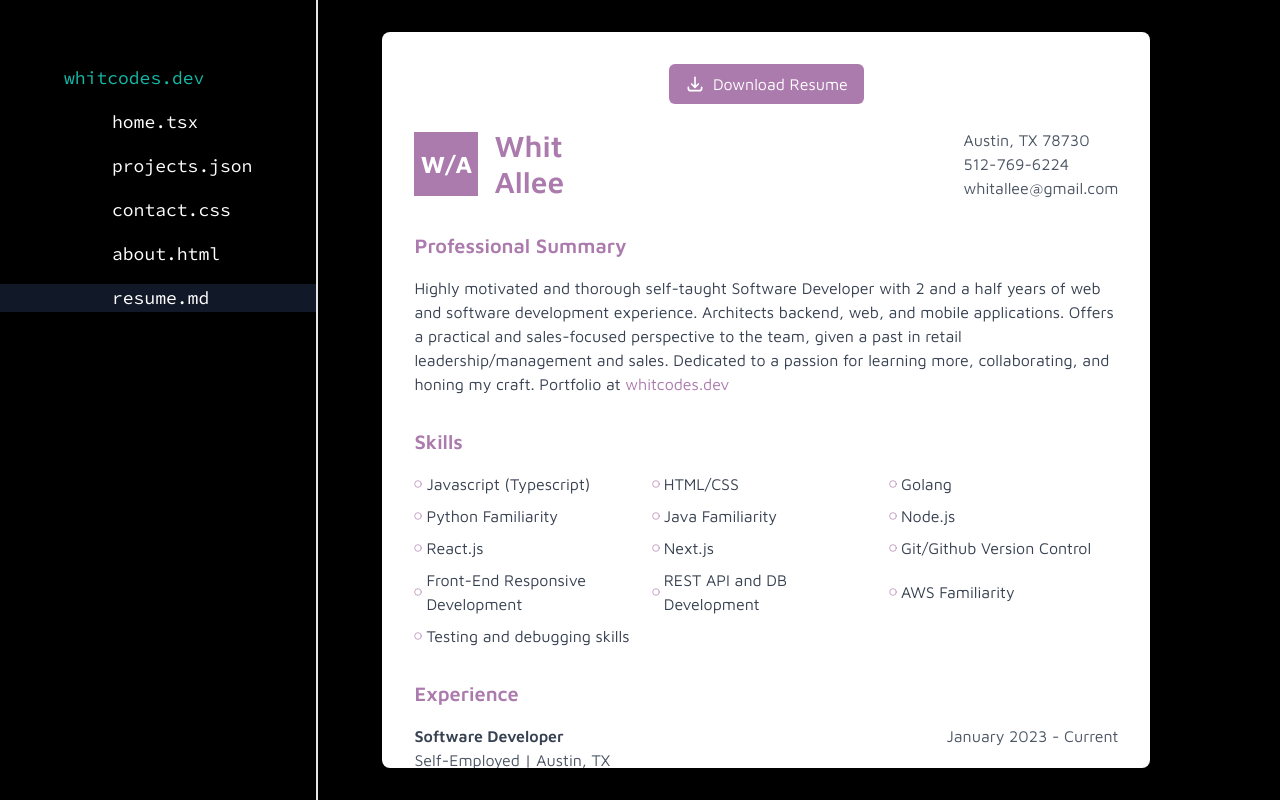
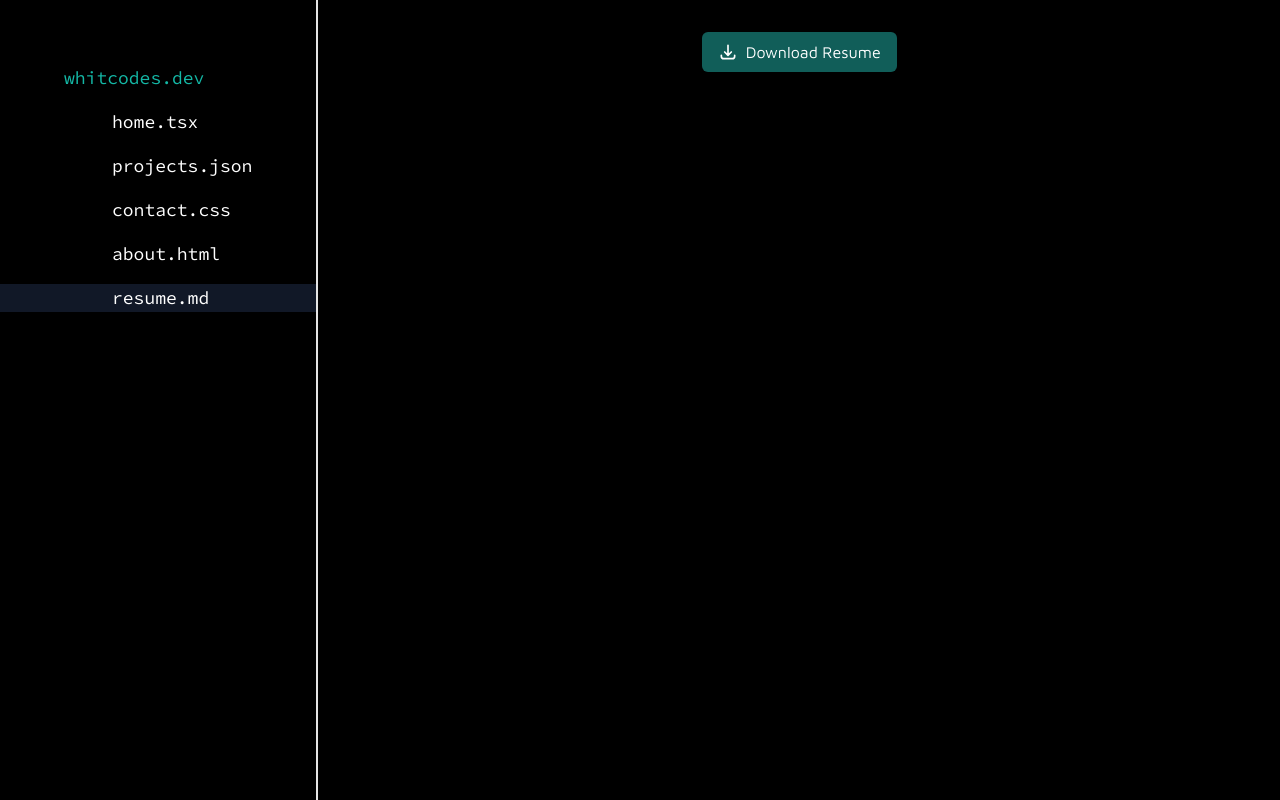
Before and after one commit to whitallee/portfolio, a Next.js app: page /resume in a window 1280 px wide. Built offline with nearby package versions, Linux system fonts and the light colour scheme.

Commit message:
updated resume with name and experience and improved display for resume on site

```diff
--- a/app/resume/page.tsx
+++ b/app/resume/page.tsx
@@ -1,239 +1,23 @@
-import { Circle } from "lucide-react";
-import Link from "next/link";
-
 export default function Resume() {
   return (
-    <div className="max-w-3xl p-8 bg-white rounded-lg mt-8 mr-2 sm:mr-8 lg:mr-16 h-[calc(100vh-4rem)] overflow-y-auto">
-      {/* Download Button */}
-      <div className="flex justify-center mb-6">
+    <main className="h-screen flex flex-col gap-4 pt-8 pb-8 pr-2 sm:pr-8 lg:pr-16">
+      <div className="flex justify-center">
         <a
-          href="/Whit_Allee_Resume.pdf"
+          href="/WhitAlleeMilan_Resume.pdf"
           download
-          className="inline-flex items-center px-4 py-2 bg-[#AC7BAE] text-white rounded-md hover:bg-[#9a6a9c] transition-colors duration-200"
+          className="inline-flex items-center px-4 py-2 bg-teal-800 text-white rounded-md hover:bg-teal-700 transition-colors duration-200"
         >
-          <svg
-            className="w-5 h-5 mr-2"
-            fill="none"
-            stroke="currentColor"
-            viewBox="0 0 24 24"
-            xmlns="http://www.w3.org/2000/svg"
-          >
-            <path
-              strokeLinecap="round"
-              strokeLinejoin="round"
-              strokeWidth={2}
-              d="M4 16v1a3 3 0 003 3h10a3 3 0 003-3v-1m-4-4l-4 4m0 0l-4-4m4 4V4"
-            />
+          <svg className="w-5 h-5 mr-2" fill="none" stroke="currentColor" viewBox="0 0 24 24">
+            <path strokeLinecap="round" strokeLinejoin="round" strokeWidth={2} d="M4 16v1a3 3 0 003 3h10a3 3 0 003-3v-1m-4-4l-4 4m0 0l-4-4m4 4V4" />
           </svg>
           Download Resume
         </a>
       </div>
-
-      {/* Header Section */}
-      <div className="flex justify-between items-end mb-8">
-
-            <div className="flex items-center">
-                <div className="w-16 h-16 bg-[#AC7BAE] text-white flex items-center justify-center text-2xl font-bold mr-4">
-                    W/A
-                </div>
-                <h1 className="text-3xl font-semibold text-[#AC7BAE] inline-block">Whit<br/>Allee</h1>
-            </div>
-
-            <div className="text-gray-600">
-                <p>Austin, TX 78730</p>
-                <p>512-769-6224</p>
-                <p>whitallee@gmail.com</p>
-            </div>
-
-      </div>
-
-      {/* Professional Summary */}
-      <section className="mb-8">
-        <h2 className="text-xl font-semibold text-[#AC7BAE] mb-4">Professional Summary</h2>
-        <p className="text-gray-700">
-          Highly motivated and thorough self-taught Software Developer with 2 and a half years of web and software development experience.
-          Architects backend, web, and mobile applications. Offers a practical and sales-focused perspective to the team, given a past in
-          retail leadership/management and sales. Dedicated to a passion for learning more, collaborating, and honing my craft.
-          Portfolio at <a href="https://whitcodes.dev" className="text-[#AC7BAE] hover:underline">whitcodes.dev</a>
-        </p>
-      </section>
-
-      {/* Skills */}
-      <section className="mb-8">
-        <h2 className="text-xl font-semibold text-[#AC7BAE] mb-4">Skills</h2>
-        <div className="grid grid-cols-1 md:grid-cols-2 lg:grid-cols-3 gap-2">
-          {[
-            "Javascript (Typescript)",
-            "HTML/CSS",
-            "Golang",
-            "Python Familiarity",
-            "Java Familiarity",
-            "Node.js",
-            "React.js",
-            "Next.js",
-            "Git/Github Version Control",
-            "Front-End Responsive Development",
-            "REST API and DB Development",
-            "AWS Familiarity",
-            "Testing and debugging skills"
-          ].map((skill, index) => (
-            <div key={index} className="flex items-center">
-              <Circle className="w-2 h-2 min-h-2 min-w-2 mr-1 text-[#AC7BAE]" />
-              <span className="text-gray-700 text-wrap">{skill}</span>
-            </div>
-          ))}
-        </div>
-      </section>
-
-      {/* Experience */}
-      <section className="mb-8 text-gray-700">
-        <h2 className="text-xl font-semibold text-[#AC7BAE] mb-4">Experience</h2>
-
-        {/* Software Developer */}
-        <div className="mb-6">
-          <div className="flex justify-between items-start mb-2">
-            <div>
-              <h3 className="font-semibold">Software Developer</h3>
-              <p className="text-gray-600">Self-Employed | Austin, TX</p>
-            </div>
-            <p className="text-gray-600">January 2023 - Current</p>
-          </div>
-          <ul className="list-disc list-inside text-gray-700 space-y-1">
-            <li>Designed, tested and debugged applications from foundation to full production.</li>
-            <li>Collaborated, ideated, and communicated with clients in order to make a product that complies with their design requirements.</li>
-            <li>Detected problems provided by client&apos;s feedback and implemented solutions.</li>
-            <li>Acquired new skills and understanding of libraries to implement in projects whenever necessary.</li>
-            <li>Constructed and managed back end server logic protocols and database connections.</li>
-          </ul>
-        </div>
-
-        {/* Sales Demo Specialist/Lead */}
-        <div className="mb-6">
-          <div className="flex justify-between items-start mb-2">
-            <div>
-              <h3 className="font-semibold">Sales Demo Specialist/Lead</h3>
-              <p className="text-gray-600">H-E-B | Austin, TX</p>
-            </div>
-            <p className="text-gray-600">June 2023 - Current</p>
-          </div>
-          <ul className="list-disc list-inside text-gray-700 space-y-1">
-            <li>Served product samples to customers browsing inside stores or at special events.</li>
-            <li>Established and grew the Sunday Freebie Promo at H-E-B Round Rock 02 (373) to the #1 ranking in Central Texas for Freebie Redemptions through the H-E-B app</li>
-            <li>Encouraged purchases with consultative and suggestive sales techniques.</li>
-            <li>Answered customers&apos; questions and redirected concerns toward benefits of products.</li>
-            <li>Note: Promoted from Sales Demo Rep to Sales Demo Specialist before being the acting Sales Demo Lead</li>
-          </ul>
-        </div>
-
-        {/* Team Lead/Receptionist */}
-        <div className="mb-6">
-          <div className="flex justify-between items-start mb-2">
-            <div>
-              <h3 className="font-semibold">Team Lead/Receptionist</h3>
-              <p className="text-gray-600">Petbar inc | Austin, TX</p>
-            </div>
-            <p className="text-gray-600">February 2023 - May 2023</p>
-          </div>
-          <ul className="list-disc list-inside text-gray-700 space-y-1">
-            <li>Guided my team thru the day while handling possibly difficult situations between customers and fellow employees.</li>
-            <li>Scheduled appointments for my team to fit their scheduling needs with exceptional communication skills.</li>
-            <li>Monitored team operations and workflow during busy periods, making adjustments to improve pace.</li>
-            <li>Anticipated guest needs, delivering high-end customer service to exceed expectations.</li>
-          </ul>
-        </div>
-
-        {/* General Manager */}
-        <div className="mb-6">
-          <div className="flex justify-between items-start mb-2">
-            <div>
-              <h3 className="font-semibold">General Manager</h3>
-              <p className="text-gray-600">Pet Supplies Plus | Austin, TX</p>
-            </div>
-            <p className="text-gray-600">February 2022 - October 2022</p>
-          </div>
-          <ul className="list-disc list-inside text-gray-700 space-y-1">
-            <li>Trained and mentored new employees, from onboarding to career growth.</li>
-            <li>Conducted periodic performance reviews to assess employee performance.</li>
-            <li>Resolved escalated customer complaints and answered questions regarding policies and procedures.</li>
-            <li>Reviewed financial statements and activity reports to measure productivity or goal achievement.</li>
-            <li>Note: spent first month with this company as a team member</li>
-          </ul>
-        </div>
-      </section>
-
-      {/* Awards */}
-      <section className="mb-8">
-        <h2 className="text-xl font-semibold text-[#AC7BAE] mb-4">Awards</h2>
-        <div className="text-gray-700">
-          <p className="font-semibold">RiverHacks 2025 Hackathon: TrashMapperATX</p>
-          <ul className="list-disc list-inside space-y-1">
-            <li>1st Place Overall</li>
-            <li>Best Design</li>
-          </ul>
-        </div>
-      </section>
-
-      {/* Education */}
-      <section className="mb-8 text-gray-700">
-        <h2 className="text-xl font-semibold text-[#AC7BAE] mb-4">Education</h2>
-
-        {/* ACC Software Development */}
-        <div className="mb-4">
-          <div className="flex justify-between items-start">
-            <div>
-              <h3 className="font-semibold">Bachelor of Science (B.S.) - Software Development</h3>
-              <p className="text-gray-600">Austin Community College | Austin, TX</p>
-            </div>
-            <p className="text-gray-600">In Progress</p>
-          </div>
-        </div>
-
-        {/* ACC Computer Programming */}
-        <div className="mb-4">
-          <div className="flex justify-between items-start">
-            <div>
-              <h3 className="font-semibold">Associate in Applied Science (A.A.S.) - Computer Programming</h3>
-              <p className="text-gray-600">Austin Community College | Austin, TX</p>
-            </div>
-            <p className="text-gray-600">In Progress</p>
-          </div>
-        </div>
-
-        {/* Headstarter AI Fellowship */}
-        <div className="mb-4">
-          <div className="flex justify-between items-start">
-            <div>
-              <h3 className="font-semibold">Headstarter AI Fellowship</h3>
-              <p className="text-gray-600">Online</p>
-            </div>
-          </div>
-          <p className="text-gray-700">7-week fellowship with projects and heavy team collaboration every week.</p>
-        </div>
-
-        {/* Harvard CS50 */}
-        <div className="mb-4">
-          <div className="flex justify-between items-start">
-            <div>
-              <h3 className="font-semibold">Certification - CS50</h3>
-              <p className="text-gray-600">Harvard University | Online</p>
-            </div>
-          </div>
-        </div>
-
-        {/* Texas A&M */}
-        <div className="mb-4">
-          <div className="flex justify-between items-start">
-            <div>
-              <h3 className="font-semibold">Texas A&M University</h3>
-              <p className="text-gray-600">College Station, TX</p>
-            </div>
-          </div>
-          <p className="text-gray-700">
-            Completed 2 years of Pre-Med schooling (paused due to COVID). This lead to my discovery for my passion for Software Engineering,
-            which I now pursue at Austin Community College.
-          </p>
-        </div>
-      </section>
-    </div>
+      <iframe
+        src="/WhitAlleeMilan_Resume.pdf"
+        className="flex-1 w-full rounded-lg"
+        title="Whit Allee-Milan Resume"
+      />
+    </main>
   );
 }
```
Also changed, not shown: 1 other file (tests, documents, lock files or other folders).
